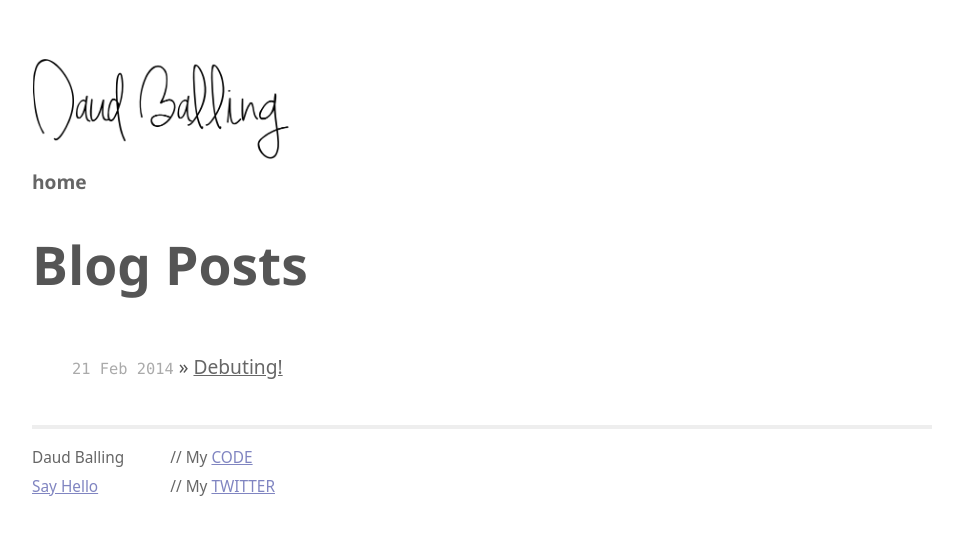
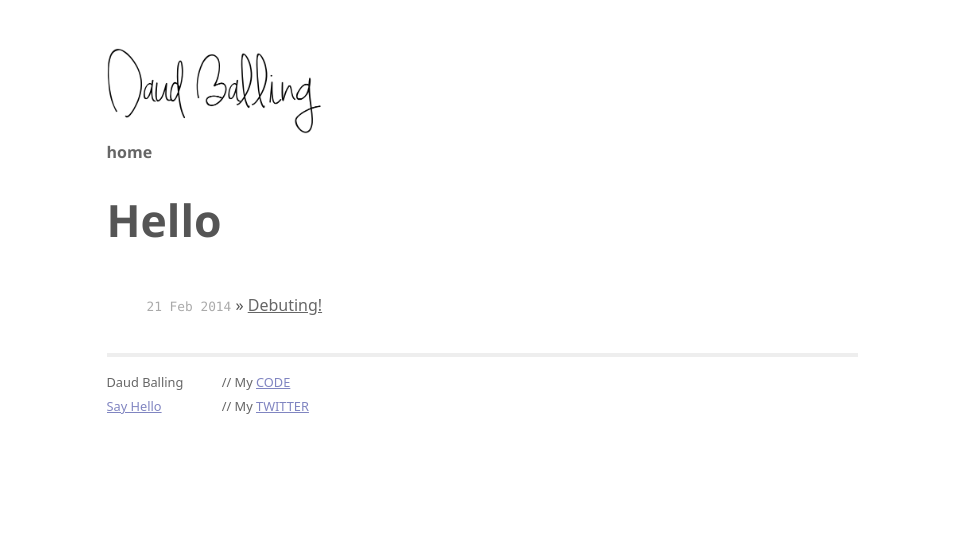
Before and after one commit to daudballing/daudballing.github.io, a Jekyll site: the page built from index.html, in a window 1280 px wide. Shown: the top 535 px of the page, without its empty margins (158-1121 px from the left). Built offline with Jekyll 4.4.1, drawn with Linux system fonts in a browser that asks for light colours; some web fonts are replaced; Markdown is read by kramdown in place of the engine named in the settings.

Commit message:
Initial changes to CSS and styling

```diff
--- a/_posts/2014-02-21-fields-of-study.markdown
+++ b/_posts/2014-02-21-fields-of-study.markdown
@@ -11,7 +11,7 @@ categories: post
 
 I have been thinking for some time now to begin my own personal blog, for a few main purposes. That is, to be able to assess more clearly the progress I'm doing in my work, stuff from school and to set some goals for further achievements.
 
-The idea behind this blog came from a visit at Adam Kaplan's <a href="http://www.adamkaplan.me/">site</a>. He uses his site to write about his learning progress and shows some of his projects as well. Go check him out!
+The idea behind this blog came from a visit at Adam Kaplan's <a href="http://www.adamkaplan.me/">site</a>. He uses his site to write about his learning progress and shows some of his projects as well. Go check his stuff!
 
 <h2>Topics I'm considering posting on:</h2>
 
--- a/css/main.css
+++ b/css/main.css
@@ -69,7 +69,7 @@ a:visited { color: #666; }
 .container {
   font-size: 1em;
   text-align: justify;
-  width: 900px;
+  width: 751px;
   margin: 3em auto 2em;
   line-height: 1.5em;
 }
@@ -171,12 +171,3 @@ a:visited { color: #666; }
 .post pre.terminal code {
   background-color: #333;
 }
-
-
-@media (min-width: 40rem) {
-  html { font-size: 112%; }
-}
-
-@media (min-width: 64rem) {
-  html { font-size: 120%; }
-}
--- a/index.html
+++ b/index.html
@@ -4,7 +4,7 @@ title: Daud Balling
 ---
 
 <div id="home">
-  <h1>Blog Posts</h1>
+  <h1>Hello</h1>
   <ul class="posts">
     {% for post in site.posts %}
       <li><span>{{ post.date | date_to_string }}</span> &raquo; <a href="{{ post.url }}">{{ post.title }}</a></li>
```
